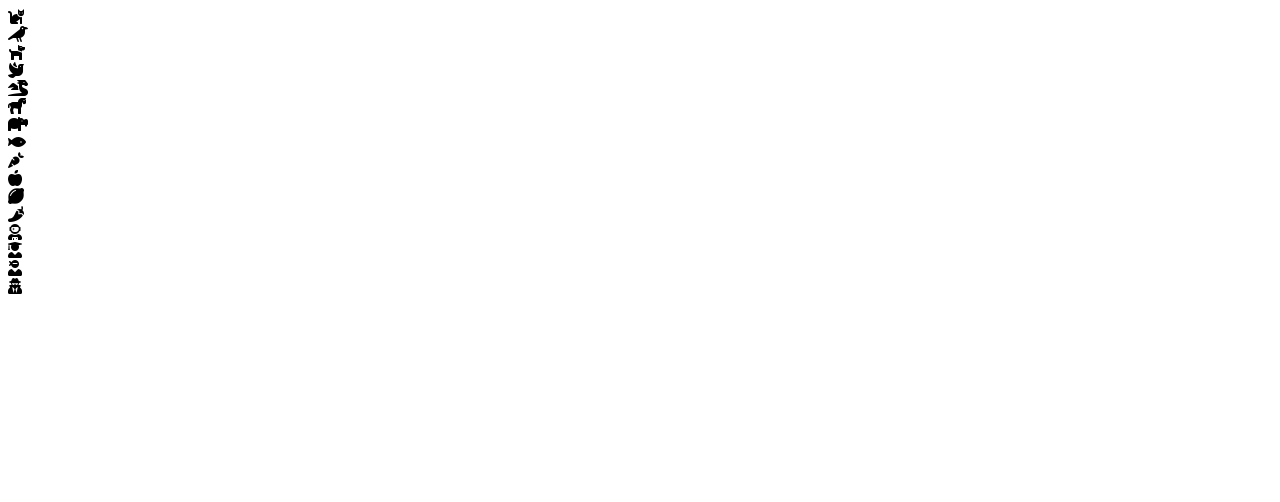
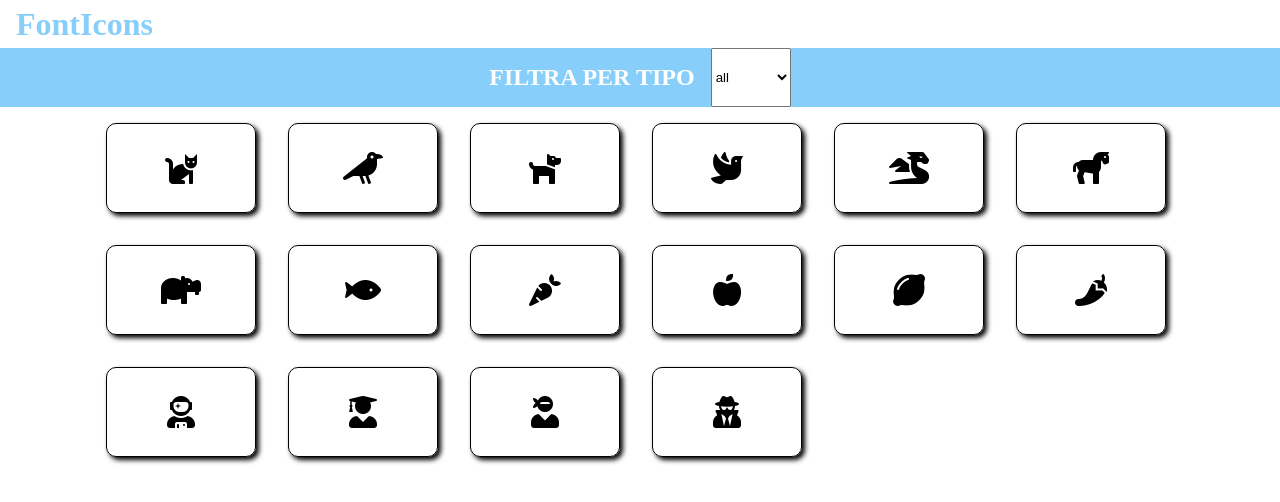
Before and after one commit to GiovanniCalia/js-es6-icons, a plain HTML site: page index.html in a window 1280 px wide. Drawn offline with Linux system fonts and the light colour scheme.

Commit message:
Continuazione esercizio, creazione stile css

```diff
--- /dev/null
+++ b/css/stile.css
@@ -0,0 +1,51 @@
+*{
+    margin: 0;
+    padding: 0;
+    box-sizing: border-box;
+}
+
+header{
+    height: 3rem;
+}
+
+h1{
+    color: lightskyblue;
+    font-size: 2rem;
+    line-height: 3rem;
+    margin-left: 1rem;
+}
+
+.filter{
+    display: flex;
+    justify-content: center;
+    background-color: lightskyblue;
+}
+
+h2{
+    padding: 1rem 0;
+    color: white;
+    margin-right: 1rem;
+}
+
+.fas{
+    margin: 1rem;
+}
+
+.container{
+    width: 1100px;
+    margin: auto;
+    display: flex;
+    flex-wrap: wrap;
+}
+
+.box{
+    display: flex;
+    justify-content: center;
+    align-items: center;
+    font-size: 2rem;
+    width: 150px;
+    height: 90px;
+    border: 1px solid black;
+    border-radius: 10px;
+    box-shadow: 3px 3px 5px black;
+}
--- a/data.js
+++ b/data.js
@@ -1,4 +1,4 @@
-[
+const posts = [
 	{
 		name: 'cat',
 		prefix: 'fa-',
@@ -112,3 +112,27 @@
 		color: 'blue'
 	}
 ];
+
+
+const eleCards = document.querySelector(".cards");
+const container = document.createElement(("div"));
+container.classList.add("container");
+eleCards.append(container);
+console.log(container);
+container.innerHTML = `<i class="fas fa-cat box" style="color: "></i>
+                       <i class="fas fa-crow box"></i>
+					   <i class="fas fa-dog box"></i>
+                       <i class="fas fa-dove box"></i>
+                       <i class="fas fa-dragon box"></i>
+                       <i class="fas fa-horse box"></i>
+                       <i class="fas fa-hippo box"></i>
+                       <i class="fas fa-fish box"></i>
+                       <i class="fas fa-carrot box"></i>
+                       <i class="fas fa-apple-alt box"></i>
+                       <i class="fas fa-lemon box"></i>
+                       <i class="fas fa-pepper-hot box"></i>
+                       <i class="fas fa-user-astronaut box"></i>
+                       <i class="fas fa-user-graduate box"></i>
+                       <i class="fas fa-user-ninja box"></i>
+                       <i class="fas fa-user-secret box"></i>
+`;
--- a/index.html
+++ b/index.html
@@ -7,11 +7,29 @@
 
     <link rel="stylesheet" href="https://cdnjs.cloudflare.com/ajax/libs/font-awesome/5.15.3/css/all.min.css">
 
+    <link rel="stylesheet" href="css/stile.css">
+
     <title>Icons</title>
 </head>
 <body>
+    <header>
+        <h1>FontIcons</h1>
+    </header>
+    <main id="main">
+        <div class="filter">
+            <h2>FILTRA PER TIPO</h2>
+            <select name="change" id="idSelect">
+                <option value="all">all</option>
+                <option value="animal">animal</option>
+                <option value="vegetable">vegetable</option>
+                <option value="user">user</option>
+            </select>
+        </div>
+        <div class="cards"></div>
+    </main>
 
-    <div><i class="fas fa-cat"></i></div>
+
+    <!--<div><i class="fas fa-cat"></i></div>
     <div><i class="fas fa-crow"></i></div>
     <div><i class="fas fa-dog"></i></div>
     <div><i class="fas fa-dove"></i></div>
@@ -26,8 +44,10 @@
     <div><i class="fas fa-user-astronaut"></i></div>
     <div><i class="fas fa-user-graduate"></i></div>
     <div><i class="fas fa-user-ninja"></i></div>
-    <div><i class="fas fa-user-secret"></i></div>
+    <div><i class="fas fa-user-secret"></i></div>-->
 
+
+    <!-- JAVASCRIPT -->
 
     <script src="data.js"></script>
 
```
